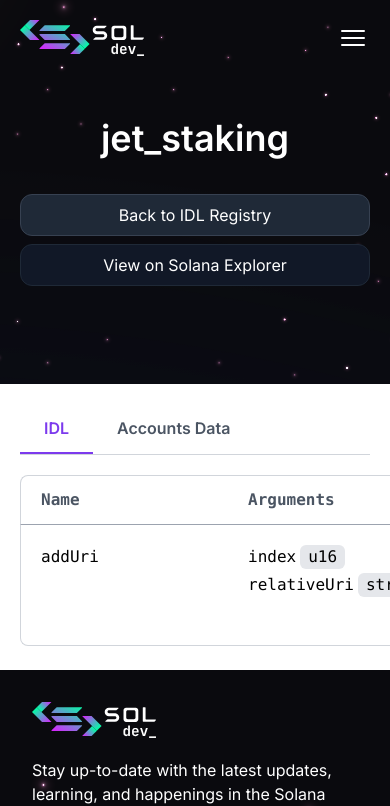
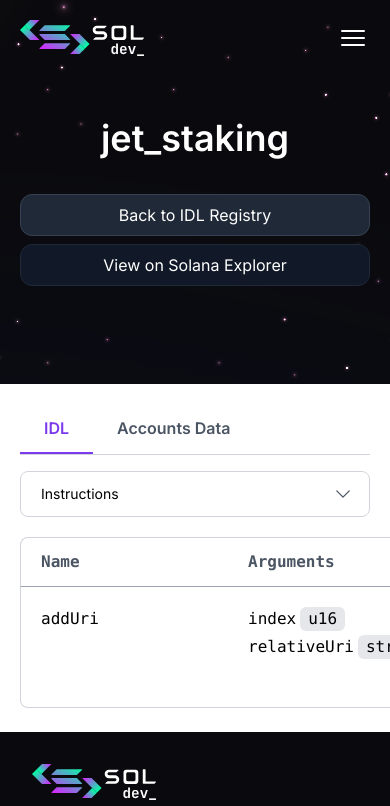
Before and after one commit to Tru3Bliss/solana-modern-ui, a Next.js app: page /registry/1 in a window 390 px wide. Shown: the top 806 px of the page. Built offline with nearby package versions, Linux system fonts and the light colour scheme.

Commit message:
feat: scaffold idl page routing

```diff
--- /dev/null
+++ b/src/components/registry/IDLNav.tsx
@@ -0,0 +1,93 @@
+import styles from "@/styles/registry/IDLNav.module.css";
+import Link from "next/link";
+
+import { Fragment, useState } from "react";
+import { Listbox, Transition } from "@headlessui/react";
+import { ChevronDownIcon, CheckIcon } from "@heroicons/react/24/solid";
+
+const LINK_OPTIONS = [
+  { label: "Instructions" },
+  { label: "Accounts" },
+  { label: "Types" },
+  { label: "Errors" },
+  { label: "Constants" },
+  { label: "Events" },
+];
+
+type ComponentProps = {
+  className?: string;
+};
+
+export default function IDLNav(props: ComponentProps) {
+  return (
+    <>
+      <IDLNavDefault />
+      <IDLNavDropdown />
+    </>
+  );
+}
+
+export function IDLNavDefault({ className }: ComponentProps) {
+  return (
+    <nav className={styles.desktopNav}>
+      {LINK_OPTIONS.map((item, id) => (
+        <Link
+          key={id}
+          href={`#${item.label.toLowerCase()}`}
+          className={`btn ${id == 0 ? styles.active : ""}`}
+        >
+          {item.label}
+        </Link>
+      ))}
+    </nav>
+  );
+}
+
+export function IDLNavDropdown({ className }: ComponentProps) {
+  const [selected, setSelected] = useState(LINK_OPTIONS[0]);
+
+  return (
+    <Listbox value={selected} onChange={setSelected}>
+      <div className={styles.dropdownNav}>
+        <Listbox.Button className={styles.actionButton}>
+          <span className={styles.actionLabel}>{selected.label}</span>
+          <span className={styles.actionIcon}>
+            <ChevronDownIcon aria-hidden="true" />
+          </span>
+        </Listbox.Button>
+
+        <Transition
+          as={Fragment}
+          leave="transition ease-in duration-100"
+          leaveFrom="opacity-100"
+          leaveTo="opacity-0"
+        >
+          <Listbox.Options className={styles.dropdown}>
+            {LINK_OPTIONS.map((item, id) => (
+              <Listbox.Option
+                key={id}
+                className={({ active }) =>
+                  active ? styles.optionActive : styles.optionInactive
+                }
+                value={item}
+              >
+                {({ selected }) => (
+                  <>
+                    <span className={selected ? styles.selectedOption : ""}>
+                      {item.label}
+                    </span>
+                    {selected ? (
+                      <span className={styles.selectedIcon}>
+                        <CheckIcon aria-hidden="true" />
+                      </span>
+                    ) : null}
+                  </>
+                )}
+              </Listbox.Option>
+            ))}
+          </Listbox.Options>
+        </Transition>
+      </div>
+    </Listbox>
+  );
+}
--- a/src/pages/registry/[address].tsx
+++ b/src/pages/registry/[address].tsx
@@ -1,9 +1,11 @@
 import { NextSeoProps } from "next-seo";
 import DefaultLayout from "@/layouts/default";
 import styles from "@/styles/registry.module.css";
+import Link from "next/link";
 
-import Link from "next/link";
 import PageHero from "@/components/core/PageHero";
+import IDLNav from "@/components/registry/IDLNav";
+
 import {
   ArrowLeftIcon,
   ArrowTopRightOnSquareIcon,
@@ -60,26 +62,7 @@
           </Link>
         </nav>
 
-        {/* <nav className={styles.idlNav}>
-          <Link href={"#instructions"} className={`btn ${styles.active}`}>
-            Instructions
-          </Link>
-          <Link href={"#accounts"} className={`btn`}>
-            Accounts
-          </Link>
-          <Link href={"#types"} className={`btn`}>
-            Types
-          </Link>
-          <Link href={"#errors"} className={`btn`}>
-            Errors
-          </Link>
-          <Link href={"#constants"} className={`btn`}>
-            Constants
-          </Link>
-          <Link href={"#events"} className={`btn`}>
-            Events
-          </Link>
-        </nav> */}
+        <IDLNav />
       </section>
 
       <main
--- a/src/styles/registry.module.css
+++ b/src/styles/registry.module.css
@@ -17,20 +17,6 @@
 }
 .registryNav a.active {
   @apply text-violet-600 border-violet-600;
-}
-
-/**/
-.idlNav {
-  @apply flex space-x-4;
-}
-.idlNav a {
-  @apply text-base font-semibold text-gray-600;
-
-  /* hover/active style*/
-  @apply hover:text-violet-600 hover:bg-violet-100;
-}
-.idlNav a.active {
-  @apply text-violet-600 bg-violet-100;
 }
 
 /**/
--- /dev/null
+++ b/src/styles/registry/IDLNav.module.css
@@ -0,0 +1,73 @@
+/*
+  Styles for the IDL nav component
+*/
+
+.desktopNav {
+  @apply flex space-x-4;
+  @apply hidden lg:block;
+}
+.desktopNav a {
+  @apply text-base font-semibold text-gray-600;
+
+  /* hover/active style*/
+  @apply hover:text-violet-600 hover:bg-violet-100;
+}
+.desktopNav a.active {
+  @apply text-violet-600 bg-violet-100;
+}
+
+/*
+  Style the mobile friendly dropdown nav and its children
+*/
+.dropdownNav {
+  @apply relative mt-1;
+  @apply block lg:hidden;
+}
+.actionButton {
+  @apply relative w-full text-sm text-left rounded-lg cursor-pointer;
+  @apply px-5 py-3 pr-10;
+  @apply bg-white border border-gray-300;
+}
+
+.actionButton .actionLabel {
+  @apply block truncate;
+}
+.actionButton .actionIcon {
+  @apply absolute inset-y-0 flex items-center pr-3 pointer-events-none right-1;
+}
+.actionButton .actionIcon svg {
+  @apply w-5 h-5 text-gray-600;
+}
+
+/*
+  Style the dropdown options listing and its children
+*/
+.dropdown {
+  @apply absolute w-full overflow-auto rounded-md max-h-60;
+  @apply py-1 mt-1 text-sm border border-transparent;
+  @apply bg-white shadow-lg;
+  @apply ring-1 ring-black ring-opacity-5 focus:outline-none;
+}
+.option {
+  @apply relative py-2 pl-10 pr-4 cursor-pointer select-none;
+  @apply block text-base truncate;
+}
+.optionActive {
+  @apply option;
+  @apply bg-violet-100 text-violet-600;
+}
+.optionInactive {
+  @apply option;
+  @apply text-gray-900;
+}
+
+.selectedOption {
+  @apply font-medium;
+}
+
+.selectedIcon {
+  @apply absolute inset-y-0 left-0 flex items-center pl-3 text-violet-600;
+}
+.selectedIcon svg {
+  @apply w-5 h-5;
+}
```
